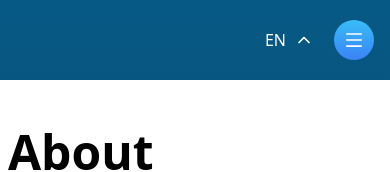
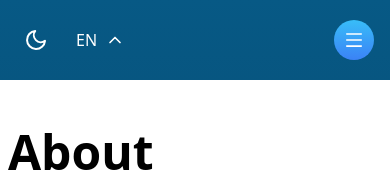
Before and after one commit to Lokicoule/portfolio, a React (Vite) app: page /en in a window 390 px wide. Shown: the top 172 px of the page. Built offline with nearby package versions, Linux system fonts and the light colour scheme.

Commit message:
style: display mode toggle for all devices

```diff
--- a/src/shared/components/header/Header.tsx
+++ b/src/shared/components/header/Header.tsx
@@ -11,12 +11,16 @@ const Header = () => {
   return (
     <header className="container w-full bg-transparent  flex justify-between py-5 lg:px-0 lg:pt-[50px]">
       <div className="w-full flex justify-between px-4">
-        <div className="flex-grow" />
-        <div className="flex items-center space-x-5">
+        <div className="lg:flex-grow hidden lg:flex" />
+        <div className="lg:hidden flex items-center space-x-5 ">
+          <ModeSelector controller={modeController} />
+          <Lang controller={langController} presenter={langPresenter} />
+        </div>
+        <div className="lg:flex hidden items-center space-x-5 ">
           <Lang controller={langController} presenter={langPresenter} />
           <ModeSelector controller={modeController} />
-          <MobileMenu />
         </div>
+        <MobileMenu />
       </div>
     </header>
   );
--- a/src/shared/components/lang/LangView.tsx
+++ b/src/shared/components/lang/LangView.tsx
@@ -34,7 +34,7 @@ const LangView: LangViewComponent = ({ controller, presenter }) => {
         {({ open, close }) => (
           <>
             <Popover.Button
-              className={` text-white group bg-transparent rounded-md inline-flex items-center font-medium hover:text-opacity-100 focus:outline-none focus-visible:ring-2 focus-visible:ring-white focus-visible:ring-opacity-75`}
+              className={` text-white group bg-transparent rounded-md inline-flex items-center font-medium hover:text-opacity-100 focus:outline-none focus:ring-0`}
             >
               <span>{viewModel.lang === "fr" ? "FR" : "EN"}</span>
               <FiChevronUp
--- a/src/shared/components/menu/MobileMenu.tsx
+++ b/src/shared/components/menu/MobileMenu.tsx
@@ -3,23 +3,14 @@ import { Fragment } from "react";
 import { AiOutlineClose, AiOutlineMenu } from "react-icons/ai";
 import { navigationPresenter } from "../../composition";
 import Navigation from "../navigation/Navigation";
-import { motion } from "framer-motion";
 
 const MobileMenu: React.FC = () => {
   return (
     <Popover>
       {({ open }) => (
         <>
-          <Popover.Button className="lg:opacity-0 lg:hidden visible opacity-100  bg-sky-to-blue w-[40px] h-[40px] rounded-full flex justify-center cursor-pointer items-center text-white dark:text-white text-xl font-bold">
-            <motion.div
-              animate={{
-                rotate: open ? 90 : 0,
-                scale: open ? 1.2 : 1,
-              }}
-              transition={{ duration: 0.3 }}
-            >
-              {open ? <AiOutlineClose /> : <AiOutlineMenu />}
-            </motion.div>
+          <Popover.Button className="lg:hidden w-[40px] h-[40px] rounded-full flex justify-center cursor-pointer items-center text-xl font-bold focus:outline-none focus:ring-0 bg-white bg-sky-to-blue transition-all duration-300 ease-in-out text-white hover:brightness-125">
+            {open ? <AiOutlineClose /> : <AiOutlineMenu />}
           </Popover.Button>
           <Transition
             as={Fragment}
@@ -34,7 +25,7 @@ const MobileMenu: React.FC = () => {
               static
               className={`${
                 open
-                  ? "block rounded-b-[20px] shadow-md absolute left-0 top-20 z-50 w-full bg-white dark:bg-[#05151e]"
+                  ? "block rounded-b-[20px] shadow-md absolute left-0 top-20 z-50 w-full bg-white dark:bg-[#030814]"
                   : "hidden"
               } lg:hidden`}
             >
--- a/src/shared/components/mode/Mode.tsx
+++ b/src/shared/components/mode/Mode.tsx
@@ -15,7 +15,7 @@ const Mode: ModeComponent = ({ controller }) => {
 
   return (
     <button
-      className="bg-white w-[40px] hover:text-white hidden  h-[40px] rounded-full lg:flex justify-center items-center text-black hover:bg-sky-to-blue transition-all duration-300 ease-in-out cursor-pointer"
+      className="w-[40px] h-[40px] rounded-full flex justify-center cursor-pointer items-center lg:text-black text-white text-xl font-bold lg:bg-white hover:bg-sky-to-blue transition-all duration-300 ease-in-out lg:hover:text-white hover:text-gray-300"
       onClick={handleToggleTheme}
     >
       {mode === "light" ? (
```
